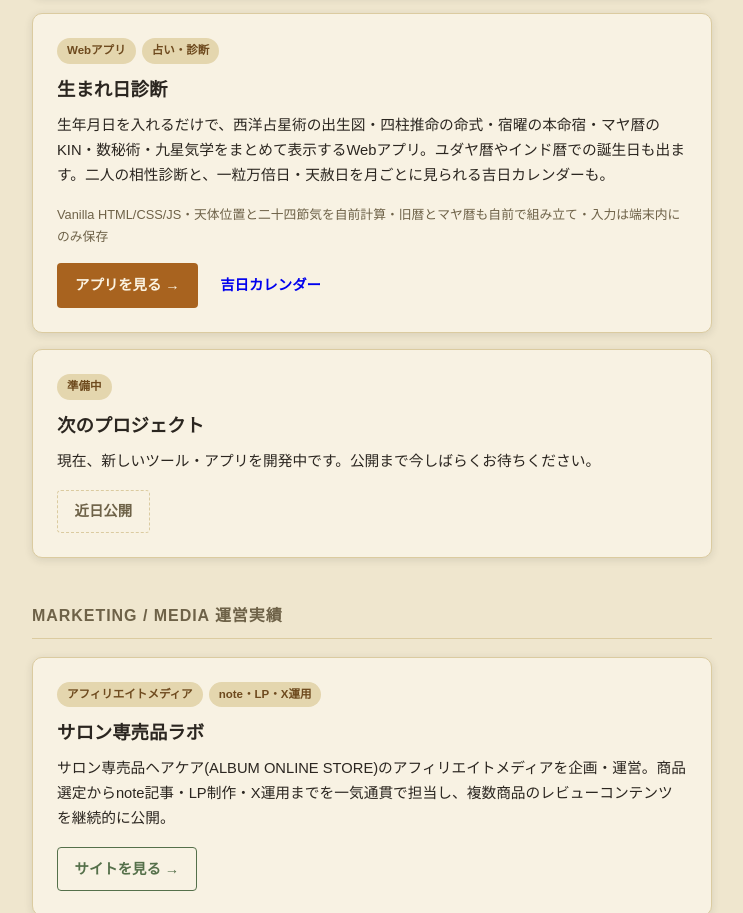
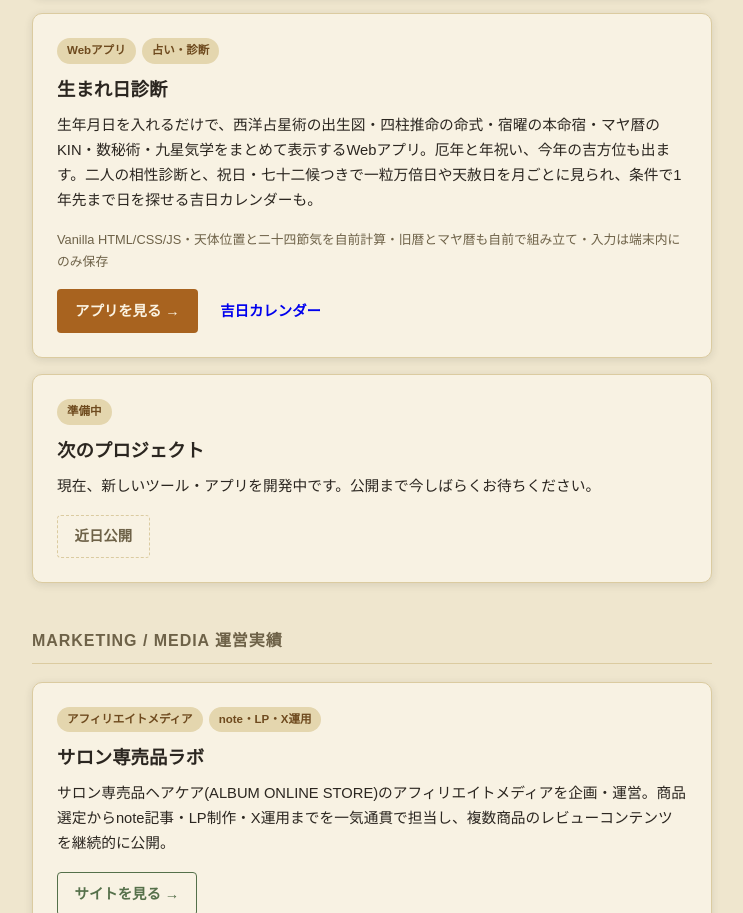
Before and after one commit to hakoniwa-lab/hakoniwa-lab.github.io, a plain HTML site: page index.html in a window 1280 px wide. Shown: the part 3644-4557 px from the top of the page, without its empty margins (268-1011 px from the left). Drawn offline with Linux system fonts and the light colour scheme.

Commit message:
生まれ日診断のカード説明に厄年・吉方位・カレンダーの新機能を追加
Co-Authored-By: Claude Opus 5 <noreply@anthropic.com>

```diff
--- a/index.html
+++ b/index.html
@@ -295,7 +295,7 @@ html, body {
           <span class="badge">占い・診断</span>
         </div>
         <h3 class="card__title">生まれ日診断</h3>
-        <p class="card__desc">生年月日を入れるだけで、西洋占星術の出生図・四柱推命の命式・宿曜の本命宿・マヤ暦のKIN・数秘術・九星気学をまとめて表示するWebアプリ。ユダヤ暦やインド暦での誕生日も出ます。二人の相性診断と、一粒万倍日・天赦日を月ごとに見られる吉日カレンダーも。</p>
+        <p class="card__desc">生年月日を入れるだけで、西洋占星術の出生図・四柱推命の命式・宿曜の本命宿・マヤ暦のKIN・数秘術・九星気学をまとめて表示するWebアプリ。厄年と年祝い、今年の吉方位も出ます。二人の相性診断と、祝日・七十二候つきで一粒万倍日や天赦日を月ごとに見られ、条件で1年先まで日を探せる吉日カレンダーも。</p>
         <p class="card__meta">Vanilla HTML/CSS/JS・天体位置と二十四節気を自前計算・旧暦とマヤ暦も自前で組み立て・入力は端末内にのみ保存</p>
         <a class="btn btn--primary" href="./birthday-fortune/">アプリを見る →</a>
         <a class="btn" href="./birthday-fortune/calendar/">吉日カレンダー</a>
```
